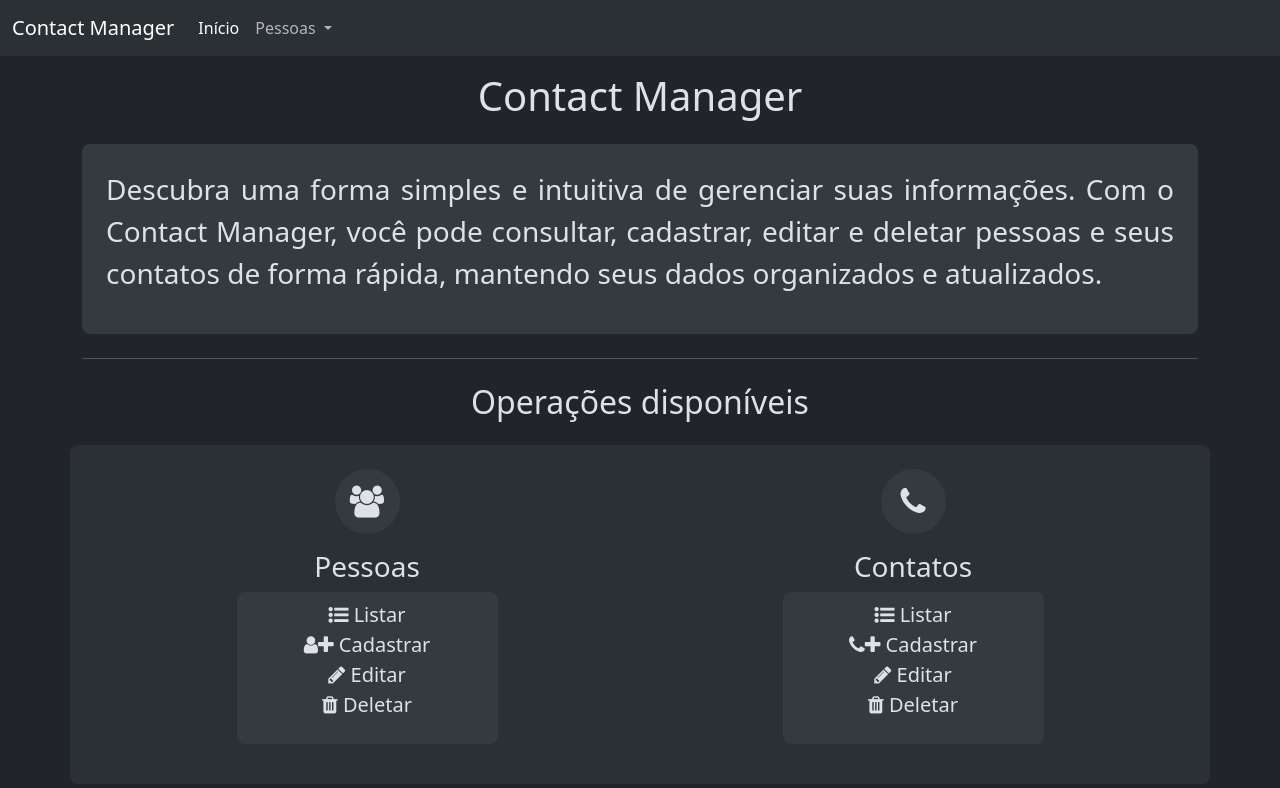
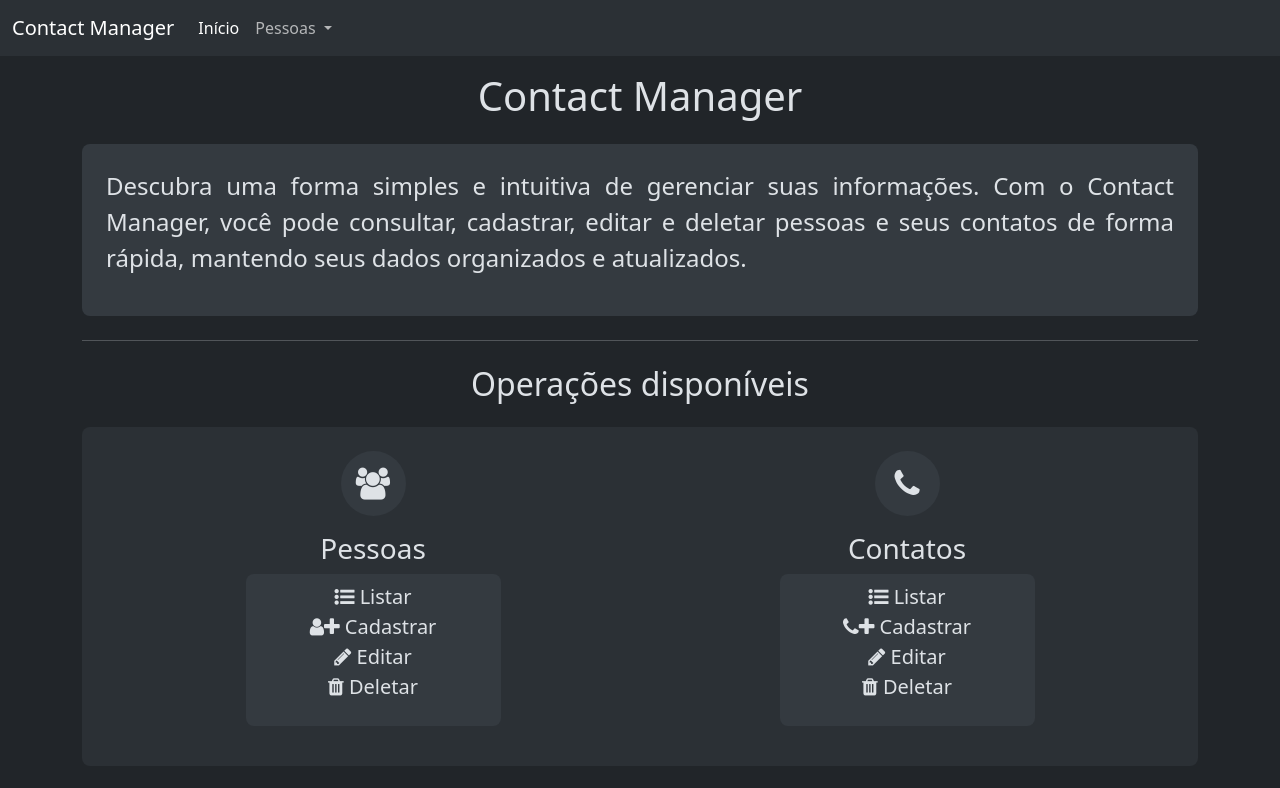
Before and after one commit to Carlos-DMS/contact-manager-front, an Angular app: page /home in a window 1280 px wide. Shown: the top 788 px of the page. Built offline with nearby package versions, Linux system fonts and the light colour scheme.

Commit message:
fix: ajustes gerais

```diff
--- a/src/app/pages/cadastrar-editar-pessoa/cadastrar-editar-pessoa.component.html
+++ b/src/app/pages/cadastrar-editar-pessoa/cadastrar-editar-pessoa.component.html
@@ -59,7 +59,7 @@
         "
         class="invalid-feedback"
       >
-        Formato inválido (8 dígitos)
+        Formato/CEP inválido (8 dígitos)
       </div>
     </div>
 
--- a/src/app/pages/cadastrar-editar-pessoa/cadastrar-editar-pessoa.component.ts
+++ b/src/app/pages/cadastrar-editar-pessoa/cadastrar-editar-pessoa.component.ts
@@ -182,6 +182,7 @@ export class CadastrarEditarPessoaComponent {
       title: 'Erro!',
       html: mensagensDeErro.join('<br><br>'),
       icon: 'error',
+      confirmButtonColor: '#3085d6',
       confirmButtonText: 'OK'
     });
   }
--- a/src/app/pages/home/home.component.html
+++ b/src/app/pages/home/home.component.html
@@ -3,7 +3,7 @@
 
 <div class="my-4">
   <div class="bg-body-secondary p-4 rounded-3">
-    <p class="fs-3" style="text-align: justify;">
+    <p class="fs-4" style="text-align: justify;">
       Descubra uma forma simples e intuitiva de gerenciar suas informações. Com
       o Contact Manager, você pode consultar, cadastrar, editar e deletar pessoas e seus
       contatos de forma rápida, mantendo seus dados organizados e atualizados.
@@ -16,7 +16,7 @@
 <h2 class="text-center my-4">Operações disponíveis</h2>
 
 <!-- Seção entidades -->
-<div class="row bg-body-tertiary p-4 rounded-3 my-4">
+<div class="row bg-body-tertiary p-4 rounded-3 my-4 mx-auto">
 
   <!-- pessoas -->
   <div class="col-md-6 text-center">
@@ -72,7 +72,7 @@
 <div class="text-center mt-3">
   <button
   type="button"
-  class="btn btn-primary btn-lg w-25"
+  class="btn btn-primary btn-lg "
   routerLink="/listar-pessoas"
   >
     Comece agora!
```
